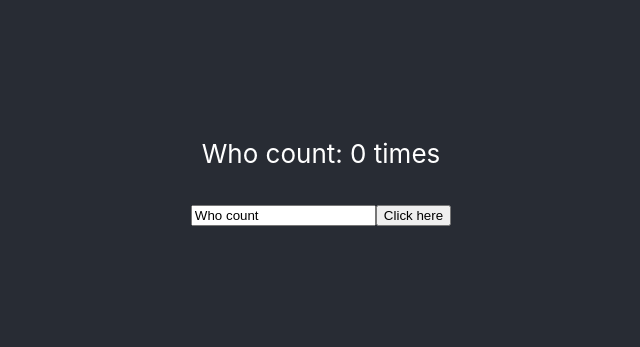
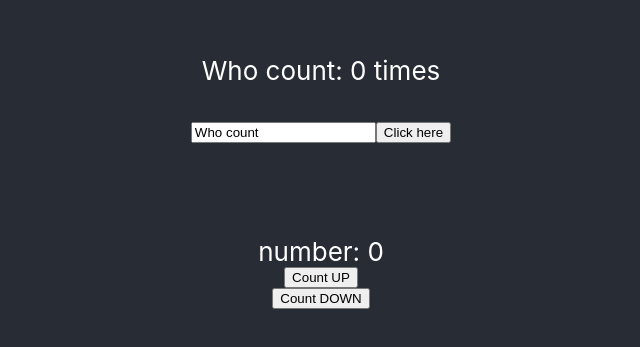
Before and after one commit to AnuchitO/testing-react-2, a React (Create React App) app: page / in a window 1280 px wide. Shown: the part 231-578 px from the top of the page, without its empty margins (319-959 px from the left). Built offline with nearby package versions, Linux system fonts and the light colour scheme.

Commit message:
Counter up down

```diff
--- a/src/App.js
+++ b/src/App.js
@@ -1,6 +1,7 @@
 import './App.css'
 import {Hi} from './Hi'
 import {ShowCounter} from './ShowCount'
+import ExampleCounter from './CounterUpDown'
 
 function App() {
   return (
@@ -10,6 +11,10 @@ function App() {
         {/* <Hi name="React!!!!" age={12} /> */}
         {/* <Hi name="AnuchiOiiiii" age={32} /> */}
         <ShowCounter />
+        <br />
+        <br />
+        <br />
+        <ExampleCounter />
       </header>
     </div>
   )
--- /dev/null
+++ b/src/CounterUpDown.js
@@ -0,0 +1,15 @@
+import React, {useState} from 'react'
+
+const ExampleCounter = () => {
+  const [count, setCount] = useState(0)
+
+  return (
+    <>
+      <div>number: {count}</div>
+      <button onClick={() => setCount(count + 1)}>Count UP</button>
+      <button onClick={() => setCount(count - 1)}>Count DOWN</button>
+    </>
+  )
+}
+
+export default ExampleCounter
```
